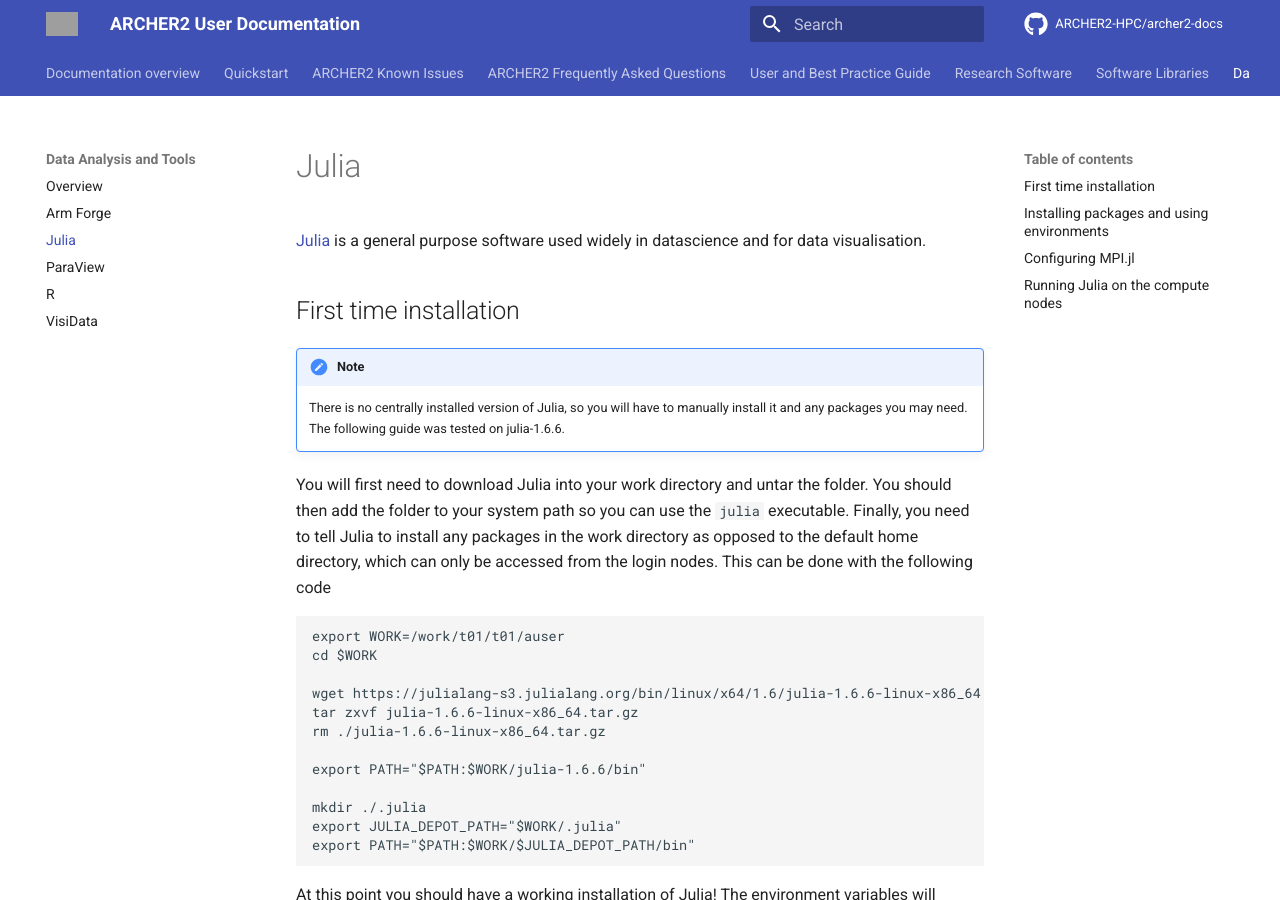
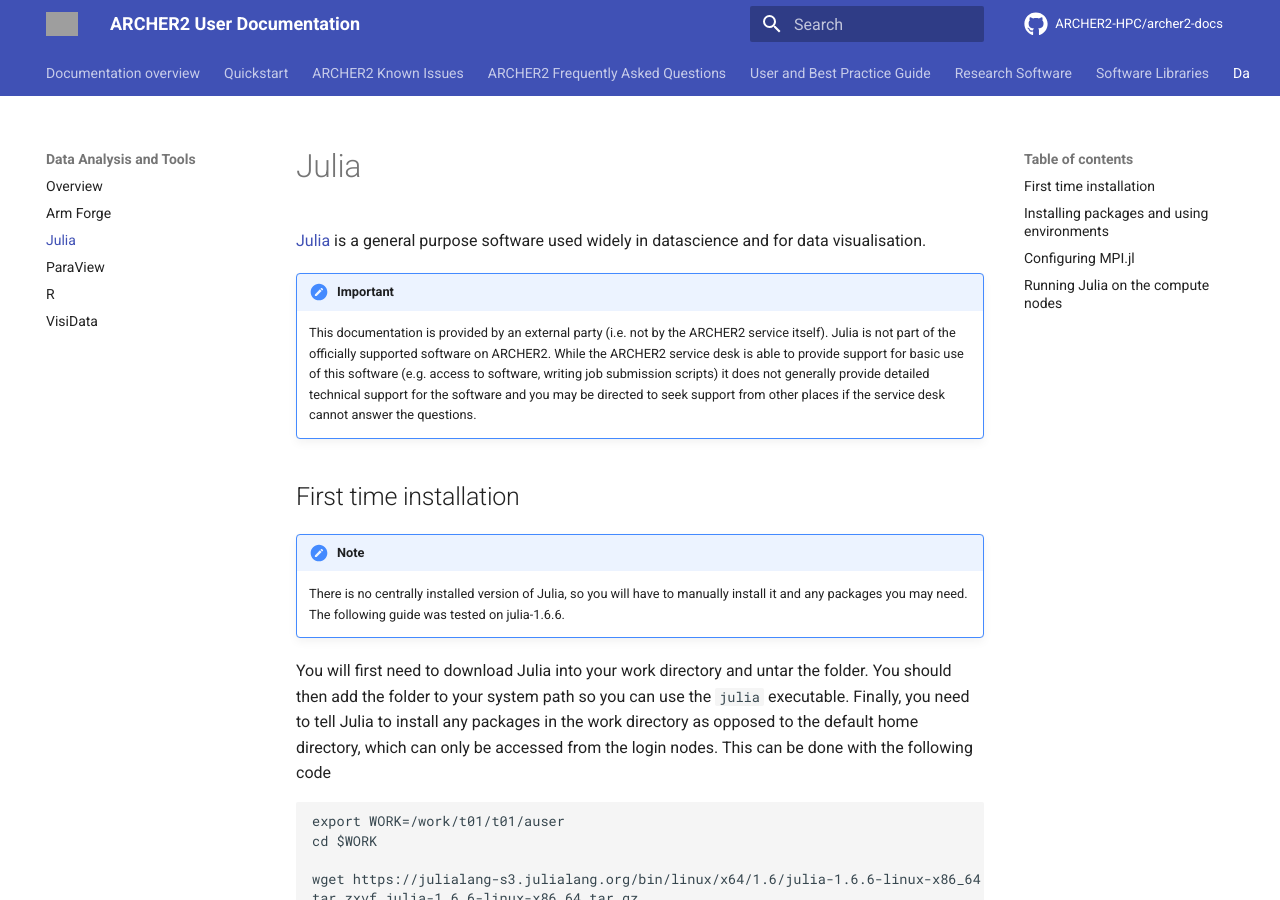
Before and after one commit to ARCHER2-HPC/archer2-docs, an MkDocs documentation site: the page built from docs/data-tools/julia.md, in a window 1280 px wide and 900 px high. Built offline with MkDocs 1.6.1 and Material for MkDocs 9.7.7, drawn with Linux system fonts in a browser that asks for light colours; comment, search, counter and statistics services are not loaded; grey boxes are pictures that could not be loaded.

Commit message:
Adds note on Julia being external instructions

```diff
--- a/docs/data-tools/julia.md
+++ b/docs/data-tools/julia.md
@@ -2,6 +2,15 @@
 
 [Julia](https://julialang.org) is a general purpose software used widely
 in datascience and for data visualisation.
+
+!!! important
+    This documentation is provided by an external party (i.e. not by the
+    ARCHER2 service itself). Julia is not part of the officially supported
+    software on ARCHER2. While the ARCHER2 service desk is able to provide
+    support for basic use of this software (e.g. access to software, writing
+    job submission scripts) it does not generally provide detailed technical
+    support for the software and you may be directed to seek support from
+    other places if the service desk cannot answer the questions.
 
 ## First time installation
 
```
